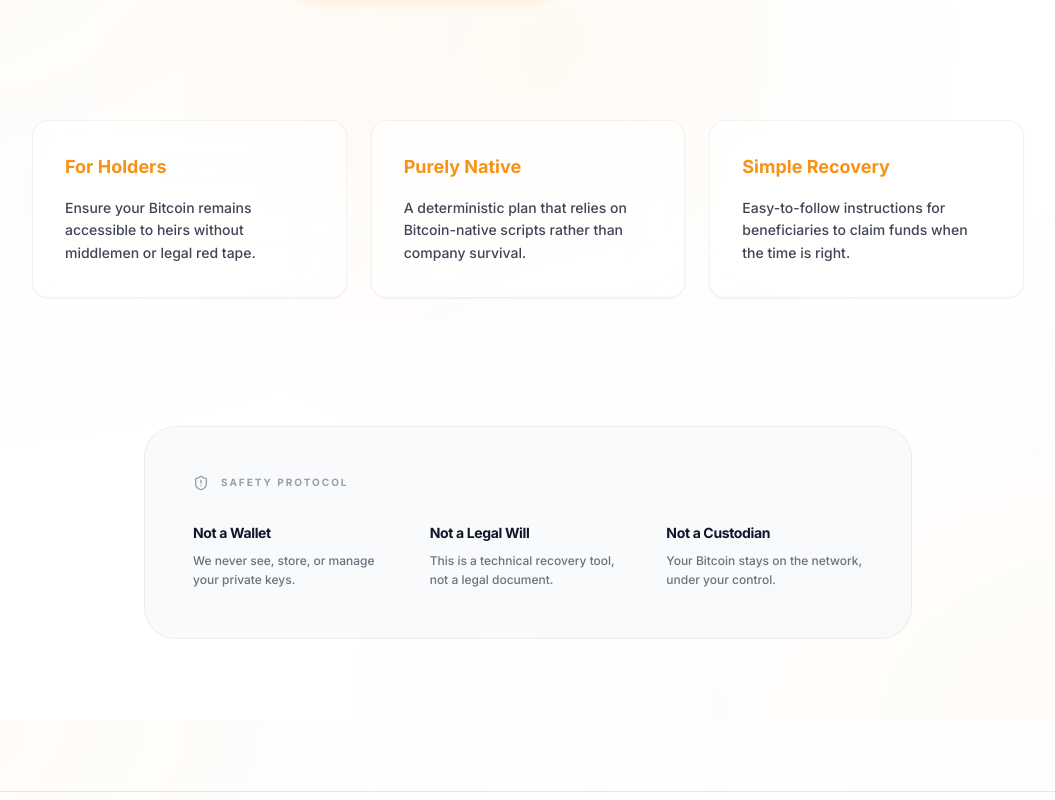
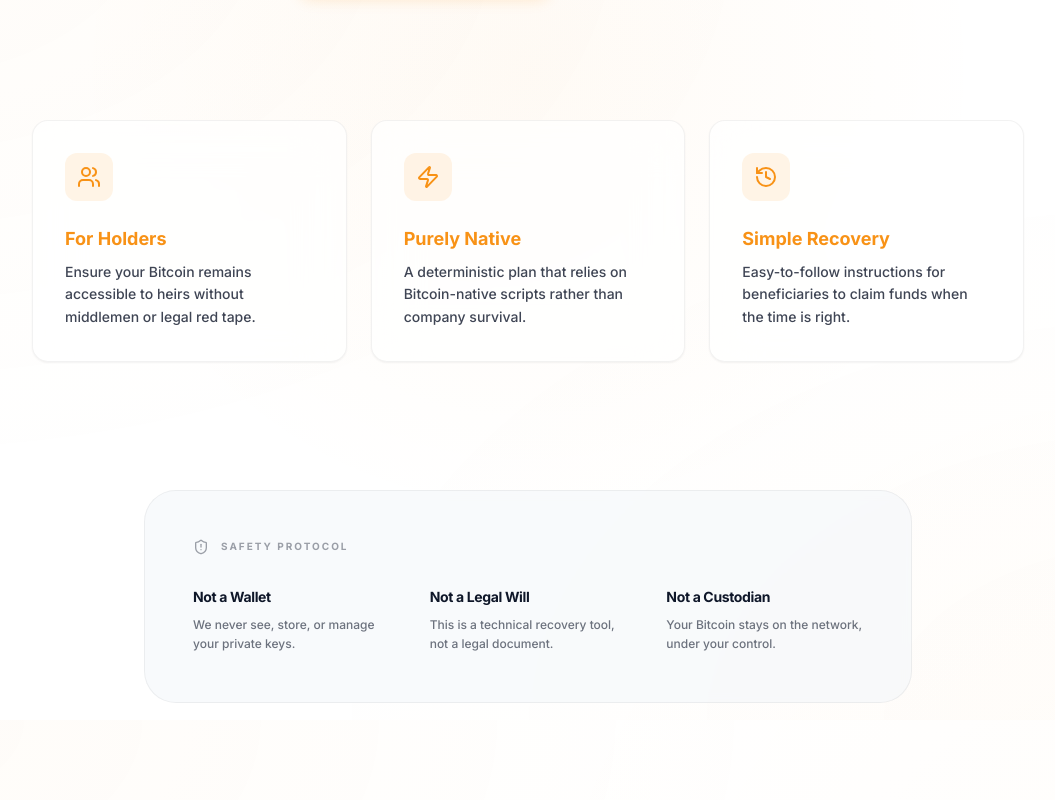
Before and after one commit to mahedirakib/bitcoinwill, a React (Vite) app: page / in a window 1280 px wide. Shown: the part 880-1680 px from the top of the page, without its empty margins (112-1167 px from the left). Built offline with nearby package versions, Linux system fonts and the light colour scheme; what bitcoinjs-lib would draw is missing.

Commit message:
style: enhance hero section UI and feature cards

```diff
--- a/src/App.tsx
+++ b/src/App.tsx
@@ -1,5 +1,5 @@
 import { useState, useEffect } from 'react'
-import { BookOpen, AlertCircle, FileText, ShieldAlert, Cpu, Menu, X } from 'lucide-react'
+import { BookOpen, AlertCircle, FileText, ShieldAlert, Cpu, Menu, X, Users, Zap, History } from 'lucide-react'
 import DevPlayground from './components/DevPlayground'
 import { WillCreatorWizard } from './features/will-creator/WillCreatorWizard'
 import Learn from './pages/Learn'
@@ -223,15 +223,32 @@ const AppContent = () => {
             {/* Who is it for? */}
             <div className="grid md:grid-cols-3 gap-6 px-4">
               {[
-                { title: 'For Holders', desc: 'Ensure your Bitcoin remains accessible to heirs without middlemen or legal red tape.' },
-                { title: 'Purely Native', desc: 'A deterministic plan that relies on Bitcoin-native scripts rather than company survival.' },
-                { title: 'Simple Recovery', desc: 'Easy-to-follow instructions for beneficiaries to claim funds when the time is right.' }
+                {
+                  title: 'For Holders',
+                  desc: 'Ensure your Bitcoin remains accessible to heirs without middlemen or legal red tape.',
+                  icon: Users
+                },
+                {
+                  title: 'Purely Native',
+                  desc: 'A deterministic plan that relies on Bitcoin-native scripts rather than company survival.',
+                  icon: Zap
+                },
+                {
+                  title: 'Simple Recovery',
+                  desc: 'Easy-to-follow instructions for beneficiaries to claim funds when the time is right.',
+                  icon: History
+                }
               ].map((item, i) => (
-                <div key={i} className="glass p-6 md:p-8 space-y-4 glass-hover group">
-                  <h3 className="text-lg font-bold text-primary group-hover:scale-105 transition-transform origin-left">{item.title}</h3>
+                <div key={i} className="glass p-6 md:p-8 space-y-6 glass-hover group">
+                  <div className="w-12 h-12 bg-primary/10 rounded-xl flex items-center justify-center group-hover:scale-110 group-hover:bg-primary/20 transition-all duration-300">
+                    <item.icon className="w-6 h-6 text-primary" />
+                  </div>
+                  <div className="space-y-2">
+                    <h3 className="text-lg font-bold text-primary group-hover:translate-x-1 transition-transform duration-300">{item.title}</h3>
                     <p className="text-sm text-foreground/80 leading-relaxed font-medium">
                       {item.desc}
                     </p>
+                  </div>
                 </div>
               ))}
             </div>
```
Lines whose indentation alone changed are shown as unchanged.
